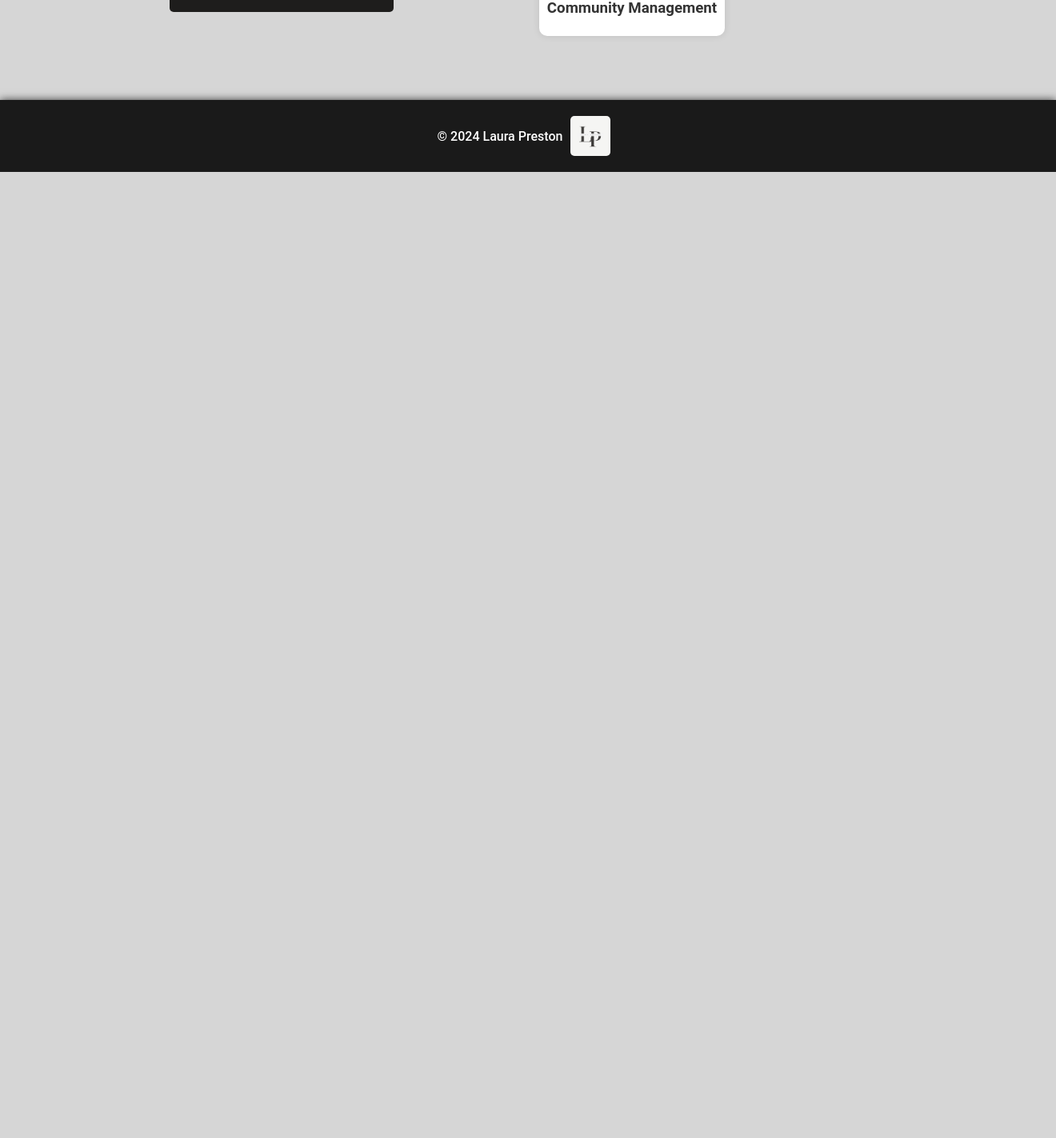
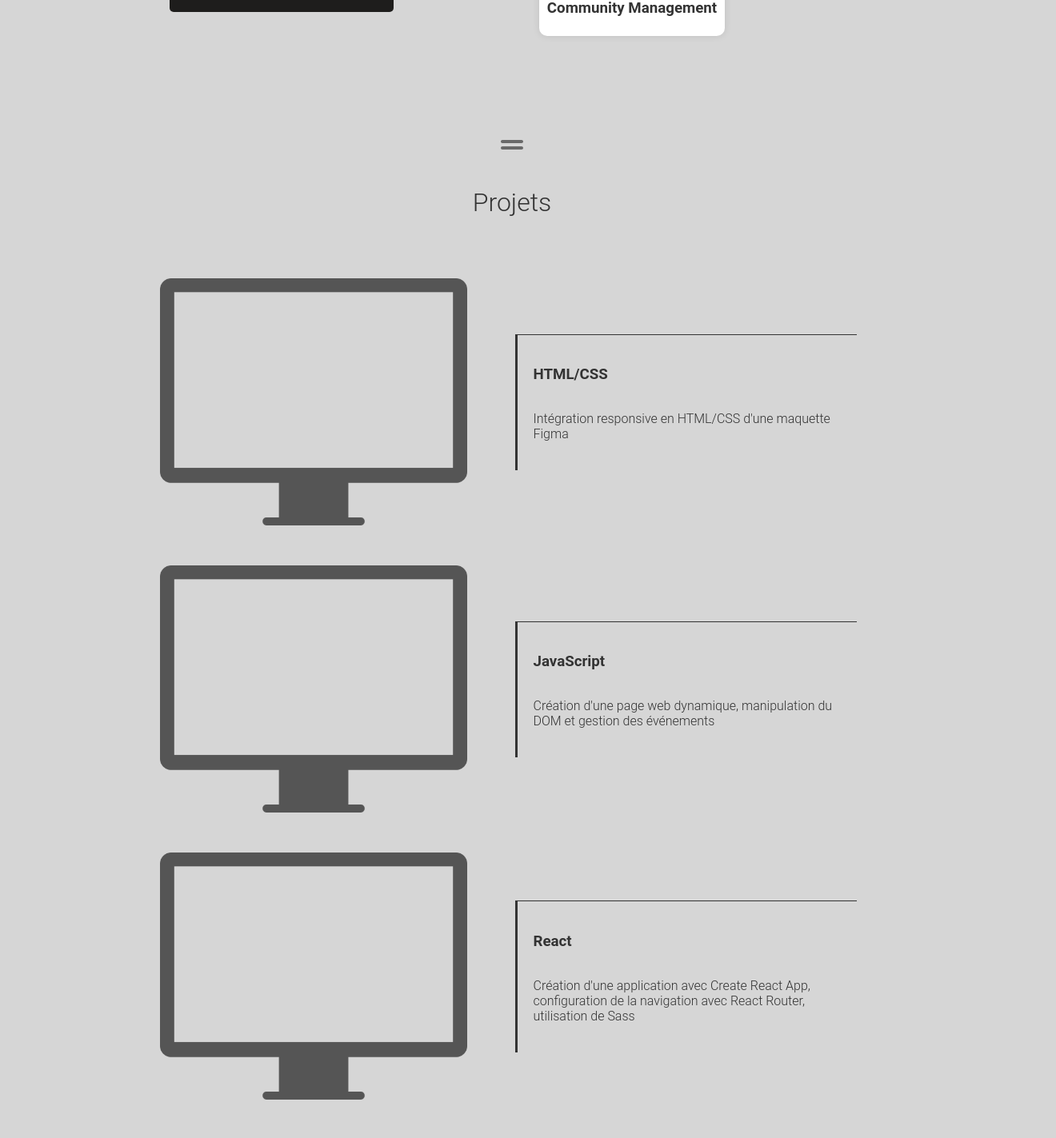
Before and after one commit to Kylauraine/portfoliov02, a React (Create React App) app in the folder portfolio/: page / in a window 1280 px wide. Shown: the part 1377-2800 px from the top of the page at 80% size, 1320 px wide, since content can reach past the window. Before the commit the page ends 1592 px from the top, so only its background shows below. Built offline with nearby package versions, Linux system fonts and the light colour scheme.

Commit message:
Ajout composant Projects

```diff
--- a/portfolio/src/App.js
+++ b/portfolio/src/App.js
@@ -5,6 +5,7 @@ import Introduction from "./Components/Introduction/Introduction";
 import About from "./Components/About/About";
 import Skills from "./Components/Skills/Skills";
 import Footer from "./Components/Footer/Footer";
+import Projects from "./Components/Projects/Projects";
 
 function App() {
   return (
@@ -13,6 +14,7 @@ function App() {
       <Introduction />
       <About />
       <Skills />
+      <Projects />
       <Footer />
     </div>
   );
--- a/portfolio/src/Components/Footer/Footer.scss
+++ b/portfolio/src/Components/Footer/Footer.scss
@@ -1,7 +1,7 @@
 .Footer {
   background-color: #1a1a1a;
   color: white;
-  padding: 20px;
+  padding: 20px 0;
   text-align: center;
   font-size: 1rem;
   font-weight: 500;
@@ -14,7 +14,7 @@
   display: flex;
   justify-content: center;
   align-items: center;
-  z-index: 1;
+
   box-shadow: 0px 0px 10px 0px rgba(0, 0, 0, 0.75);
 
   &__logo {
--- /dev/null
+++ b/portfolio/src/Components/Projects/Projects.jsx
@@ -0,0 +1,46 @@
+import React from "react";
+import "./Projects.scss";
+import { FontAwesomeIcon } from "@fortawesome/react-fontawesome";
+import { faGripLines } from "@fortawesome/free-solid-svg-icons";
+import ecran from "../../Assets/ecran.png";
+
+const Projects = () => {
+  return (
+    <div className="projects">
+      <FontAwesomeIcon className="projects__icon" icon={faGripLines} />
+      <h2 className="projects__title">Projets</h2>
+      <div className="projects__container">
+        <div className="projects__container__project">
+          <img className="projects__container__project__img" src={ecran} alt="ecran" />
+          <div className="projects__container__project__text">
+            <h3>HTML/CSS</h3>
+            <p>Intégration responsive en HTML/CSS d'une maquette Figma</p>
+          </div>
+        </div>
+        <div className="projects__container__project">
+          <img className="projects__container__project__img" src={ecran} alt="ecran" />
+          <div className="projects__container__project__text">
+            <h3>JavaScript</h3>
+            <p>Création d'une page web dynamique, manipulation du DOM et gestion des événements</p>
+          </div>
+        </div>
+        <div className="projects__container__project">
+          <img className="projects__container__project__img" src={ecran} alt="ecran" />
+          <div className="projects__container__project__text">
+            <h3>React</h3>
+            <p>Création d'une application avec Create React App, configuration de la navigation avec React Router, utilisation de Sass</p>
+          </div>
+        </div>
+        <div className="projects__container__project">
+          <img className="projects__container__project__img" src={ecran} alt="ecran" />
+          <div className="projects__container__project__text">
+            <h3>Backend</h3>
+            <p>Mise en oeuvre d'opérations CRUD et stockage sécurisé de données</p>
+          </div>
+        </div>
+      </div>
+    </div>
+  );
+};
+
+export default Projects;
--- /dev/null
+++ b/portfolio/src/Components/Projects/Projects.scss
@@ -0,0 +1,55 @@
+.projects {
+  display: flex;
+  flex-direction: column;
+  align-items: center;
+  justify-content: center;
+  margin-top: 50px;
+  width: 100%;
+
+  &__container__project {
+    display: flex;
+    flex-wrap: wrap;
+    justify-content: center;
+    gap: 50px;
+    align-items: center;
+    margin: 50px 0;
+  }
+
+  &__title {
+    font-size: 2rem;
+    font-weight: 300;
+    color: #333;
+  }
+
+  &__icon {
+    margin: 10px 0;
+    font-size: 2rem;
+    color: #696969;
+  }
+  &__container__project__img {
+    width: 30%;
+    height: 30%;
+    object-fit: cover;
+    border-radius: 5px;
+  }
+  &__container__project__text {
+    display: flex;
+    flex-direction: column;
+    justify-content: center;
+    margin: 10px;
+    padding: 20px;
+    border-top: 1px solid #333;
+    border-left: 3px solid #333;
+
+    width: 30%;
+    height: auto;
+    transition: all 0.3s ease-in-out;
+    font-size: 1rem;
+    font-weight: 300;
+    color: #333;
+
+    &:hover {
+      transform: scale(1.05);
+    }
+  }
+}
```
Also changed, not shown: portfolio/src/Assets/circuit.png (added), portfolio/src/Assets/ecran.png (added).
